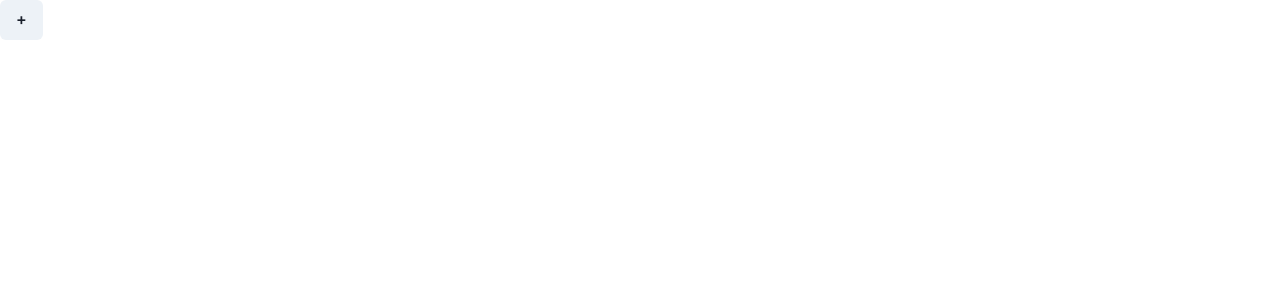
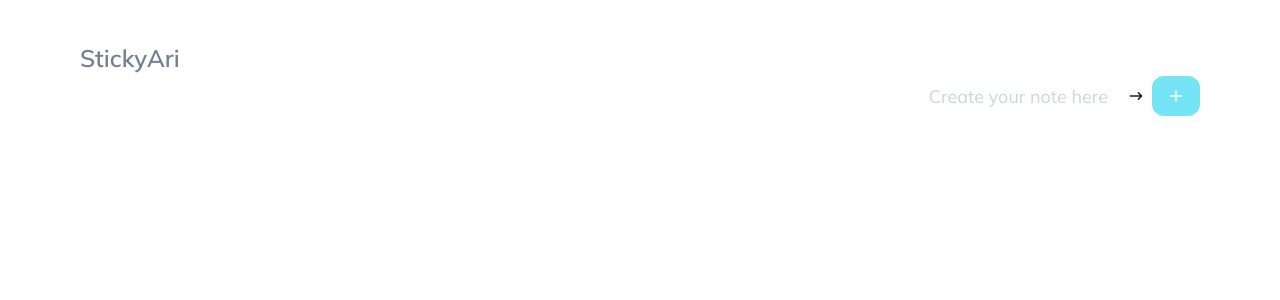
Before and after one commit to mmazzariello/StickyAri, a Next.js app: page / in a window 1280 px wide. Shown: the top 300 px of the page. Built offline with nearby package versions, Linux system fonts and the light colour scheme.

Commit message:
add style in title

```diff
--- a/pages/_app.js
+++ b/pages/_app.js
@@ -1,11 +1,21 @@
 import { ChakraProvider } from "@chakra-ui/react";
 import { theme } from "src/theme";
+import Head from "next/head";
 
 function MyApp({ Component, pageProps }) {
   return (
-    <ChakraProvider theme={theme}>
-      <Component {...pageProps} />
-    </ChakraProvider>
+    <>
+      <Head>
+        <link rel="preconnect" href="https://fonts.gstatic.com" />
+        <link
+          href="https://fonts.googleapis.com/css2?family=Mulish:ital,wght@0,200;0,300;0,400;0,500;0,600;0,700;0,800;0,900;1,200;1,300;1,400;1,500;1,600;1,700;1,800;1,900&display=swap"
+          rel="stylesheet"
+        />
+      </Head>
+      <ChakraProvider resetCSS theme={theme}>
+        <Component {...pageProps} />
+      </ChakraProvider>
+    </>
   );
 }
 
--- a/src/Home.js
+++ b/src/Home.js
@@ -1,8 +1,19 @@
 import Head from "next/head";
-import { Textarea, Box, Button, IconButton } from "@chakra-ui/react";
+import {
+  Textarea,
+  Box,
+  Button,
+  IconButton,
+  Text,
+  Heading,
+} from "@chakra-ui/react";
 import { v4 as uuidv4 } from "uuid";
 import * as React from "react";
-import { HiOutlineTrash } from "react-icons/hi";
+import {
+  HiOutlineTrash,
+  HiOutlinePlus,
+  HiArrowNarrowRight,
+} from "react-icons/hi";
 import { motion } from "framer-motion";
 
 export default function Home() {
@@ -44,20 +55,61 @@ export default function Home() {
   //   }
   // }
   return (
-    <Box height="100%" ref={pageConstraintsRef}>
+    <Box
+      height="100%"
+      ref={pageConstraintsRef}
+      marginX={["5", "5", "5", "20"]}
+      marginY={["5", "5", "5", "10"]}
+      // border="2px solid blue"
+    >
       <Head>
-        <title>Create Next App</title>
+        <title>Sticky Ari</title>
         <link rel="icon" href="/favicon.ico" />
       </Head>
       <Box>
-        <Button onClick={handleAddNote}>+</Button>
+        <Text
+          fontSize={["sm", "sm", "md", "2xl"]}
+          color="gray.500"
+          fontWeight="semibold"
+        >
+          StickyAri
+        </Text>
+        <Box
+          display="flex"
+          justifyContent="flex-end"
+          marginBottom="5"
+          alignItems="center"
+        >
+          <Box marginX={["2"]} display="flex" alignItems="center">
+            <Text
+              fontSize={["sm", "sm", "md", "lg"]}
+              color="gray.300"
+              paddingX={["2", "2", "2", "5"]}
+            >
+              Create your note here
+            </Text>
+            <HiArrowNarrowRight />
           </Box>
+          <Box>
+            <Button
+              onClick={handleAddNote}
+              backgroundColor="cyan.300"
+              color="white"
+              borderRadius="xl"
+            >
+              <HiOutlinePlus />
+            </Button>
+          </Box>
+        </Box>
+        <Box>
           <AllNotes
             pageConstraintsRef={pageConstraintsRef}
             notes={notes}
             onUpdateNote={handleUpdateNote}
             onDelete={handleDeleteNote}
           />
+        </Box>
+      </Box>
     </Box>
   );
 }
@@ -100,7 +152,7 @@ const Note = ({ note, onUpdateNote, onDelete, pageConstraintsRef }) => {
       }}
     >
       <Box
-        backgroundColor="white"
+        backgroundColor="yellow.50"
         boxShadow="lg"
         overflow="hidden"
         minWidth="100px"
@@ -120,6 +172,7 @@ const Note = ({ note, onUpdateNote, onDelete, pageConstraintsRef }) => {
             onUpdateNote(note.id, text);
           }}
         />
+        <Box display="flex" justifyContent="flex-end">
           <IconButton
             icon={<HiOutlineTrash />}
             variant="ghost"
@@ -128,6 +181,7 @@ const Note = ({ note, onUpdateNote, onDelete, pageConstraintsRef }) => {
             onClick={() => onDelete(note.id)}
           />
         </Box>
+      </Box>
     </motion.div>
   );
 };
--- a/src/theme.js
+++ b/src/theme.js
@@ -10,6 +10,7 @@ const theme = extendTheme({
         backgroundColor: "white",
         height: "100%",
         minHeight: "100%",
+        fontFamily: "Mulish, Helvetica, Arial, sans-serif",
       },
       "#__next": {
         height: "100%",
@@ -17,4 +18,5 @@ const theme = extendTheme({
     },
   },
 });
+
 export { theme };
```
Lines whose indentation alone changed are shown as unchanged.
